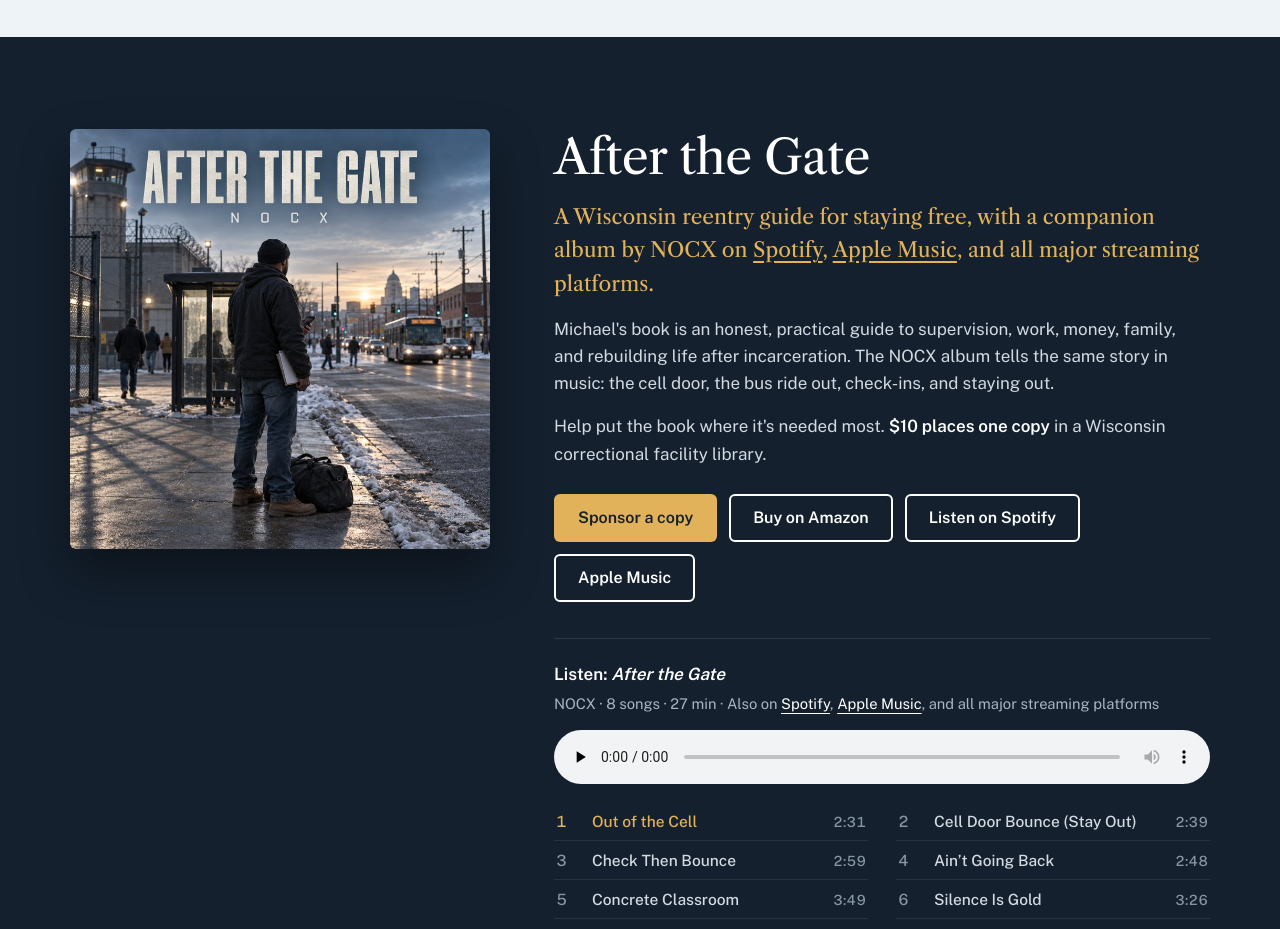
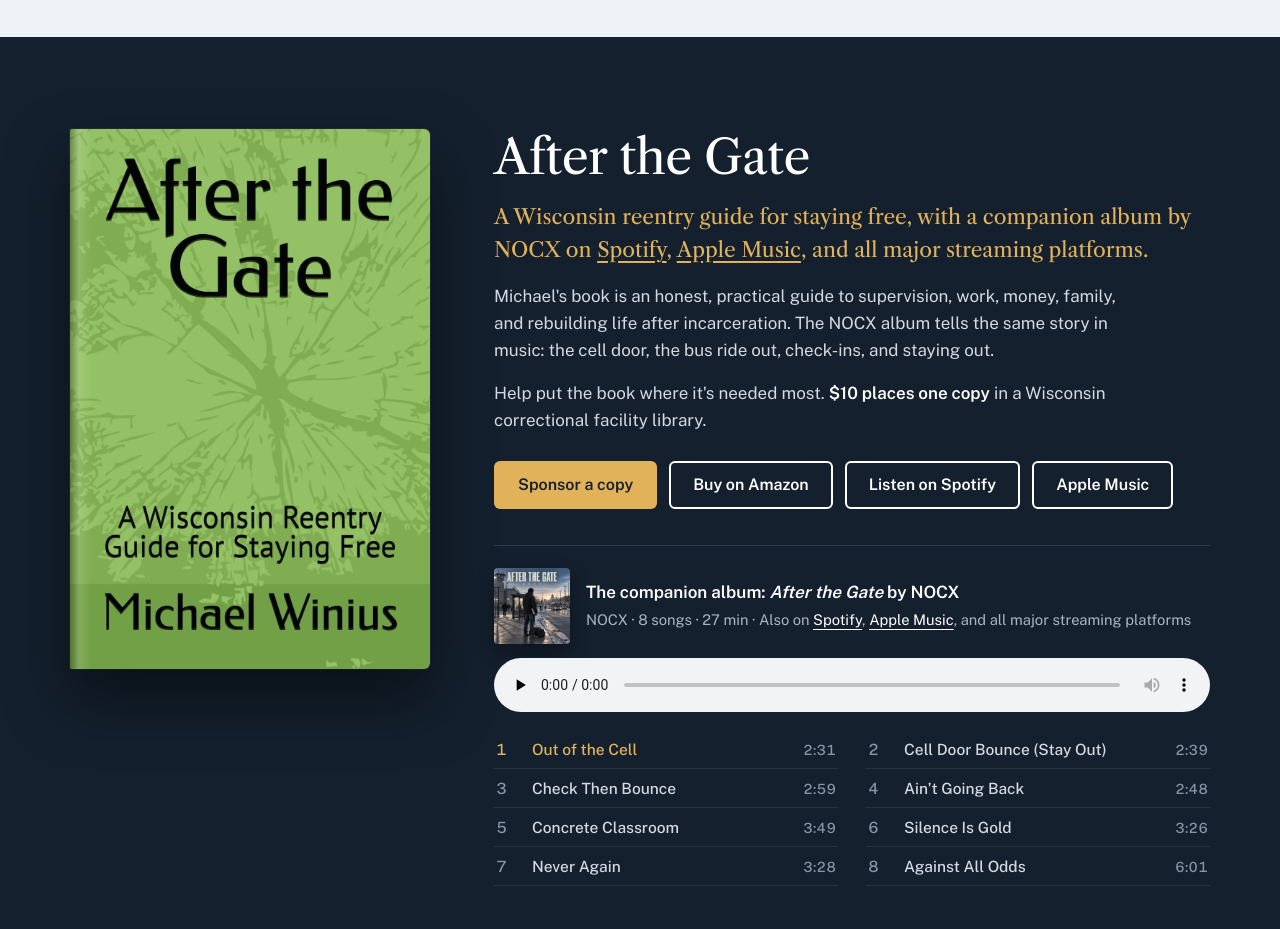
Before and after one commit to paperchasersllcwi-sudo/paperchasersllc, a plain HTML site: page index.html in a window 1280 px wide. Shown: the part 4440-5369 px from the top of the page. Drawn offline with nearby package versions, Linux system fonts and the light colour scheme.

Commit message:
After the Gate: book cover leads the homepage feature, album art moves to the player; add cover to book page
Co-Authored-By: Claude Opus 5.5 <noreply@anthropic.com>
Claude-Session: https://claude.ai/code/session_012rcystEUW9v95NgQWFcEok

```diff
--- a/index.html
+++ b/index.html
@@ -343,8 +343,13 @@ p { margin: 0; }
 
 /* After the Gate feature */
 .gate { background: var(--ink); color: #d3dae2; padding: 92px 0; }
-.gate-grid { display: grid; grid-template-columns: 420px 1fr; gap: 64px; align-items: start; }
-.gate-art img { width: 100%; height: auto; border-radius: 6px; box-shadow: 0 24px 50px rgba(0,0,0,.4); }
+.gate-grid { display: grid; grid-template-columns: 360px 1fr; gap: 64px; align-items: start; }
+.gate-art { position: sticky; top: 110px; }
+.book { display: block; position: relative; border-radius: 2px 6px 6px 2px; overflow: hidden; box-shadow: 0 30px 60px rgba(0,0,0,.5), 0 0 0 1px rgba(255,255,255,.06); }
+.book img { width: 100%; height: auto; display: block; }
+.book::after { content: ""; position: absolute; inset: 0; background: linear-gradient(90deg, rgba(0,0,0,.28) 0, rgba(255,255,255,.12) 2.5%, rgba(0,0,0,0) 6%); pointer-events: none; }
+.player-top { display: flex; gap: 16px; align-items: center; }
+.album-thumb { width: 76px; height: 76px; border-radius: 4px; flex: none; box-shadow: 0 8px 18px rgba(0,0,0,.35); }
 .gate h2 { color: var(--white); font-size: clamp(2.2rem, 4vw, 3rem); }
 .gate-sub { font-family: var(--serif); font-size: 1.3rem; color: var(--honey); margin-top: 10px; }
 .gate-text > p { margin-top: 16px; max-width: 60ch; }
@@ -353,7 +358,7 @@ p { margin: 0; }
 .player-head a { color: var(--white); }
 .gate-actions { display: flex; flex-wrap: wrap; gap: 12px; margin-top: 26px; }
 .player { margin-top: 36px; border-top: 1px solid #2c3b4c; padding-top: 22px; }
-.player-head { display: flex; flex-wrap: wrap; gap: 4px 12px; align-items: baseline; }
+.player-head { display: flex; flex-direction: column; gap: 2px; margin: 0; }
 .player-head span { color: #a9b5c2; font-size: .92rem; }
 .player audio { width: 100%; margin: 14px 0 10px; }
 .tracks { list-style: none; margin: 0; padding: 0; display: grid; grid-template-columns: 1fr 1fr; gap: 0 28px; }
@@ -369,7 +374,8 @@ p { margin: 0; }
 @media (max-width: 900px) {
   .gate { padding: 64px 0; }
   .gate-grid { grid-template-columns: 1fr; gap: 36px; }
-  .gate-art img { max-width: 360px; }
+  .gate-art { position: static; }
+  .book { max-width: 260px; }
   .tracks { grid-template-columns: 1fr; }
 }
   </style>
@@ -733,7 +739,7 @@ p { margin: 0; }
   <section class="gate on-ink" id="after-the-gate" aria-labelledby="gate-title">
     <div class="wrap gate-grid">
       <div class="gate-art">
-        <img src="media/after-the-gate/after-the-gate-album-cover.jpg" alt="After the Gate album cover by NOCX: a man with a duffel bag waits at a bus stop outside a prison at sunrise" width="800" height="800" loading="lazy" />
+        <a href="https://www.amazon.com/After-Gate-Wisconsin-Reentry-Staying/dp/B0HJ17THHB" class="book"><img src="media/after-the-gate/after-the-gate-book-cover.jpg" alt="After the Gate: A Wisconsin Reentry Guide for Staying Free, by Michael Winius (book cover)" width="1000" height="1499" loading="lazy" /></a>
       </div>
       <div class="gate-text">
         <h2 id="gate-title">After the Gate</h2>
@@ -755,7 +761,10 @@ p { margin: 0; }
         </div>
 
         <div class="player">
-          <p class="player-head"><strong>Listen: <em>After the Gate</em></strong> <span>NOCX &middot; 8 songs &middot; 27 min &middot; Also on <a href="https://open.spotify.com/album/2iSYhLPMBT0nTsjFn93Wup">Spotify</a>, <a href="https://music.apple.com/us/album/after-the-gate/6815020123">Apple Music</a>, and all major streaming platforms</span></p>
+          <div class="player-top">
+            <img class="album-thumb" src="media/after-the-gate/after-the-gate-album-cover.jpg" alt="After the Gate album cover by NOCX" width="800" height="800" loading="lazy" />
+            <p class="player-head"><strong>The companion album: <em>After the Gate</em> by NOCX</strong> <span>NOCX &middot; 8 songs &middot; 27 min &middot; Also on <a href="https://open.spotify.com/album/2iSYhLPMBT0nTsjFn93Wup">Spotify</a>, <a href="https://music.apple.com/us/album/after-the-gate/6815020123">Apple Music</a>, and all major streaming platforms</span></p>
+          </div>
           <audio id="gate-audio" controls preload="none" src="media/after-the-gate/01-out-of-the-cell.mp3">Your browser does not support audio playback.</audio>
           <ol class="tracks" role="list">
             <li><button type="button" class="track-btn is-current" data-src="media/after-the-gate/01-out-of-the-cell.mp3" aria-pressed="true"><span class="tn">1</span><span class="tt">Out of the Cell</span><span class="td">2:31</span></button></li>
```
Also changed, not shown: after-the-gate.html (+6 -0 lines), media/after-the-gate/after-the-gate-book-cover.jpg (added).
